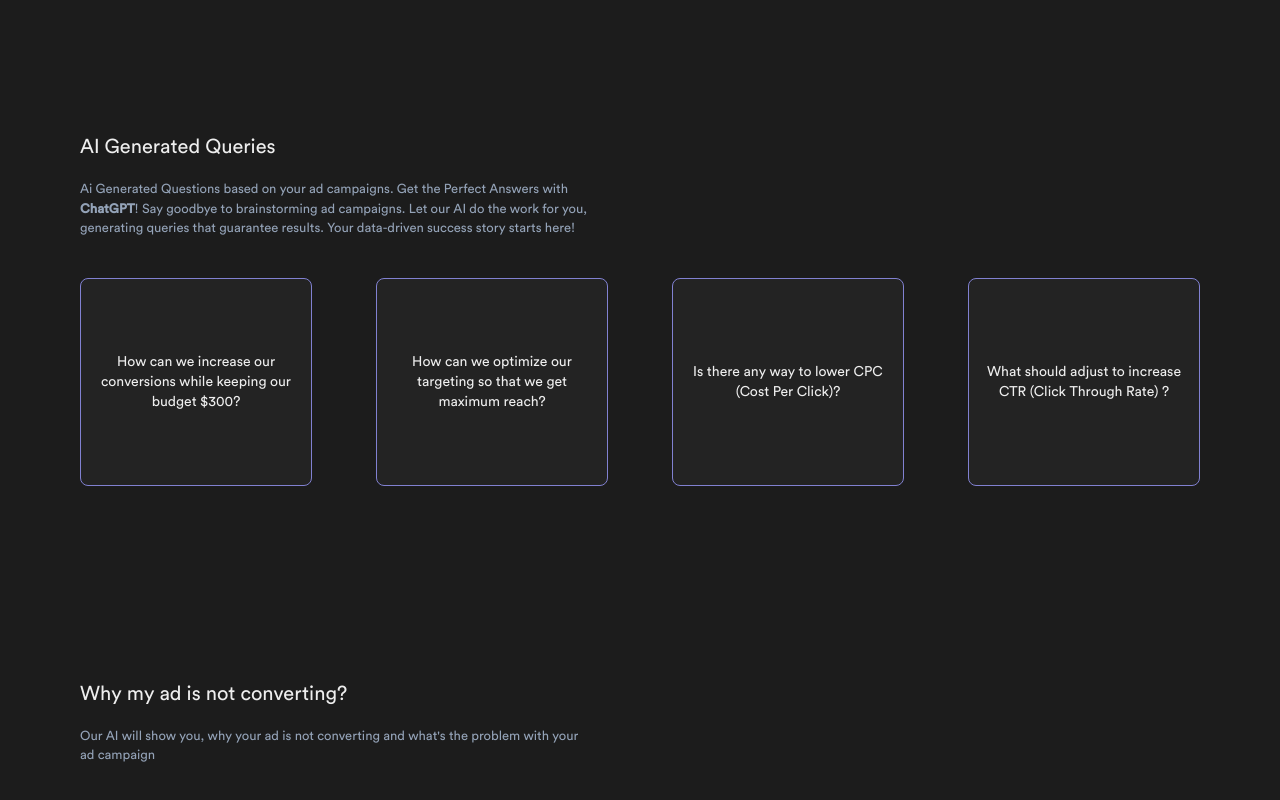
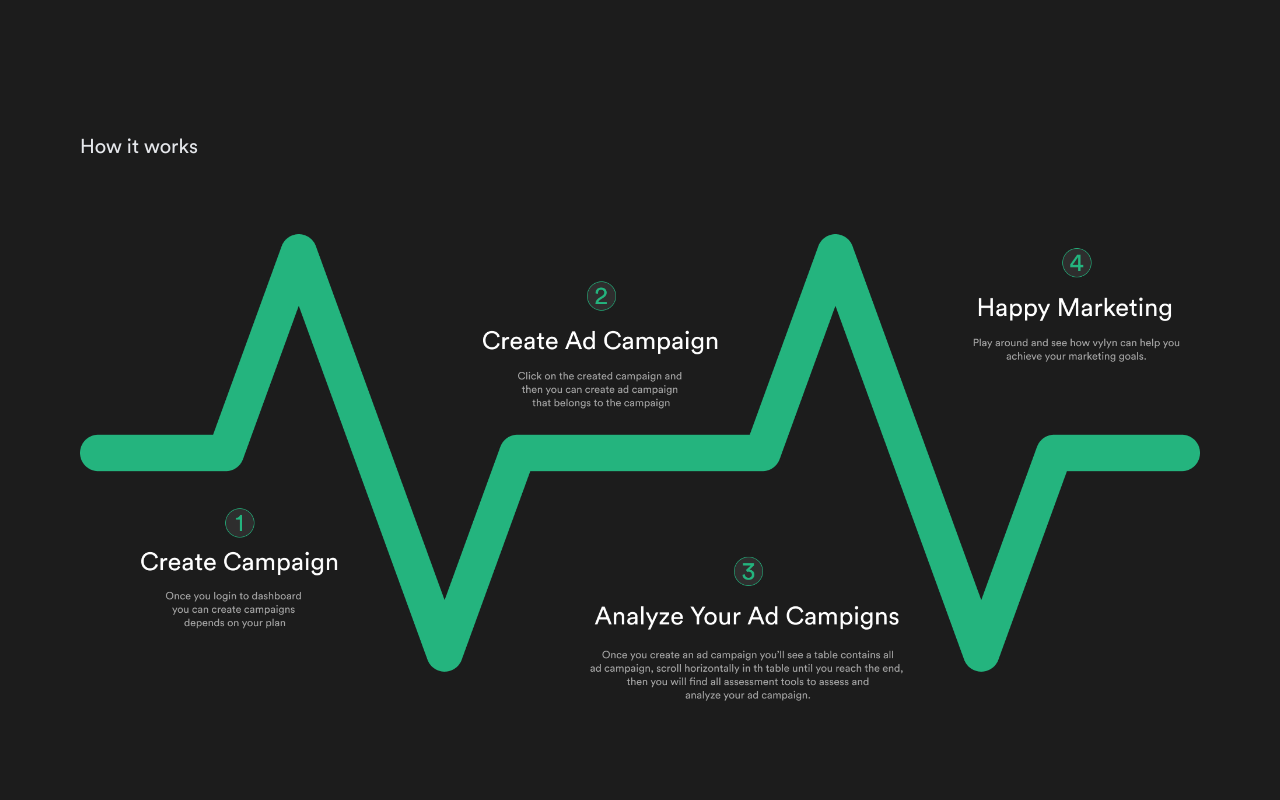
Before and after one commit to jetroot/vylyn, a Next.js app: page / in a window 1280 px wide. Shown: the part 1000-1800 px from the top of the page. Built offline with nearby package versions, Linux system fonts and the light colour scheme.

Commit message:
add how it works

```diff
--- /dev/null
+++ b/components/HowItWorks.tsx
@@ -0,0 +1,22 @@
+import React from "react";
+import SectionContainer from "./Layouts/SectionContainer";
+import Image from "next/image";
+
+const HowItWorks = () => {
+    return (
+        <SectionContainer className="pb-0">
+            <h3 className="text-gray-200 text-xl leading-8">How it works</h3>
+
+            <div className="">
+                <Image
+                    src={"/howworks.png?v1.0"}
+                    alt="How vylyn works"
+                    width={1920}
+                    height={1080}
+                />
+            </div>
+        </SectionContainer>
+    );
+};
+
+export default HowItWorks;
--- a/pages/index.tsx
+++ b/pages/index.tsx
@@ -3,6 +3,7 @@ import Layout from "../components/Layouts";
 import Hero from "../components/Hero";
 import Features from "@/components/Features";
 import FeatureDetails from "@/components/Features/FeatureDetails";
+import HowItWorks from "@/components/HowItWorks";
 
 export default function Home() {
     return (
@@ -10,6 +11,7 @@ export default function Home() {
             <Container>
                 <Hero />
                 <Features />
+                <HowItWorks />
                 <FeatureDetails
                     sectionTitle={"AI Generated Queries"}
                     cardStyle="border border-[#8181d1]"
```
Also changed, not shown: public/howworks.png (added).
